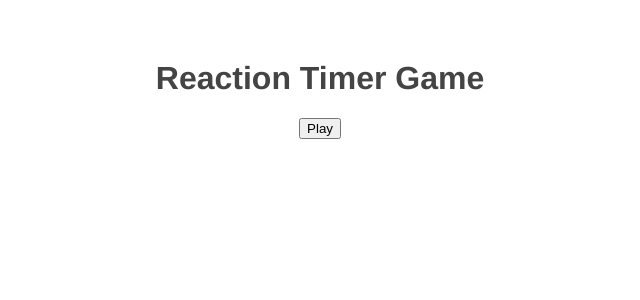
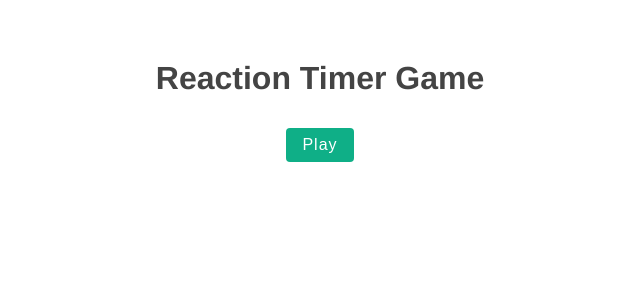
Before and after one commit to EELLOOII/Reaction-Timer, a Vue app: page / in a window 1280 px wide. Shown: the top 300 px of the page, without its empty margins (320-960 px from the left). Built offline with nearby package versions, Linux system fonts and the light colour scheme.

Commit message:
Added rank for the result

```diff
--- a/src/App.vue
+++ b/src/App.vue
@@ -50,4 +50,19 @@
   color: #444;
   margin-top: 60px;
 }
+button {
+  background: #0faf87;
+  color: white;
+  border: none;
+  padding: 8px 16px;
+  border-radius: 4px;
+  font-size: 16px;
+  letter-spacing: 1px;
+  cursor: pointer;
+  margin: 10px;
+}
+button[disabled] {
+  opacity: 0.2;
+  cursor: not-allowed;
+}
 </style>
--- a/src/components/Results.vue
+++ b/src/components/Results.vue
@@ -1,14 +1,34 @@
 <template>
-  <p>Reaction time - {{ score }} ms</p>
+  <div>
+    <p>Reaction time - {{ score }} ms</p>
+    <p class="rank">{{ rank }}</p>
+  </div>
 </template>
 
 <script>
 export default {
-
-    props: ['score']
-}
+  props: ["score"],
+  data() {
+    return {
+      rank: null,
+    };
+  },
+  mounted() {
+    if (this.score < 250) {
+      this.rank = `Finger Lickin' Good`;
+    } else if (this.score < 400) {
+      this.rank = `Rapid reflexes!`;
+    } else {
+      this.rank = `Snail pace`;
+    }
+  },
+};
 </script>
 
 <style>
-
+.rank {
+  font-size: 1.4em;
+  color: #0faf87;
+  font-weight: bold;
+}
 </style>
```
